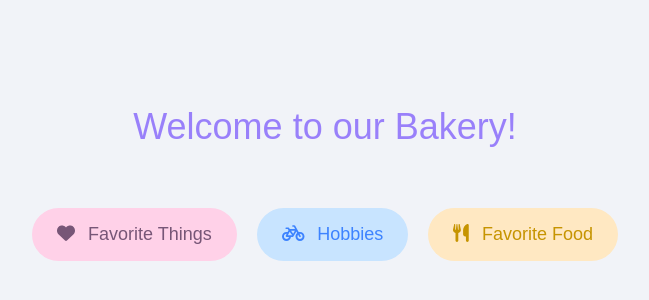
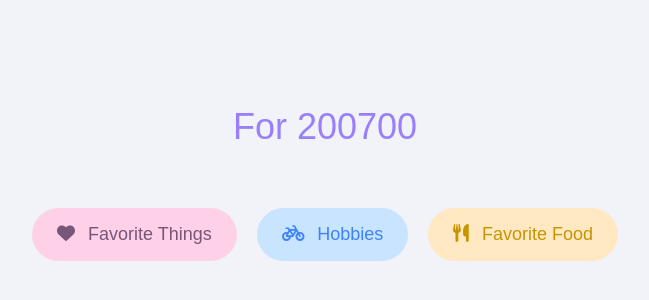
Before and after one commit to Zhiyang123/Website_1, a plain HTML site: page index.html in a window 1280 px wide. Shown: the part 212-512 px from the top of the page, without its empty margins (315-964 px from the left). Drawn offline with nearby package versions, Linux system fonts and the light colour scheme.

Commit message:
Update index.html

```diff
--- a/index.html
+++ b/index.html
@@ -78,7 +78,7 @@
 
 <body>
   <div class="hero-image">
-    <h1 class="hero-title">Welcome to our Bakery!</h1>
+    <h1 class="hero-title">For 200700</h1>
 
     <div class="hero-buttons">
       <a href="favourite_things.html" class="btn btn-custom btn-heart"><i class="fas fa-heart btn-icon"></i> Favorite Things</a>
```
